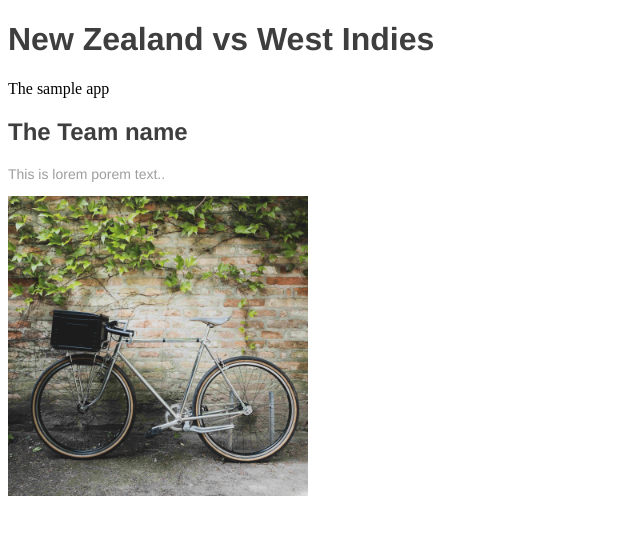
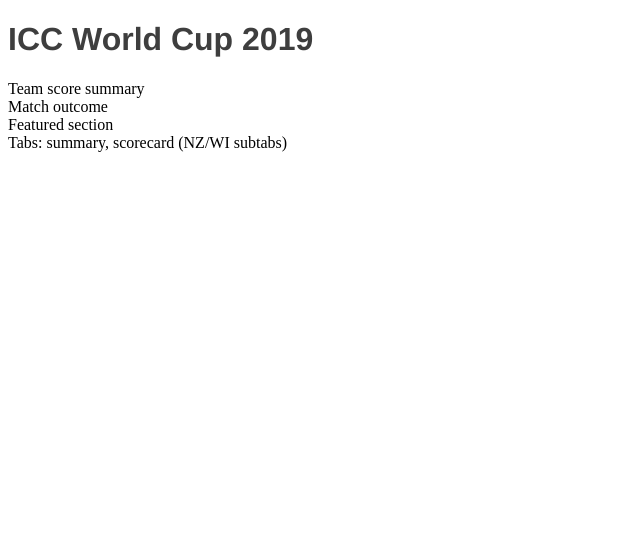
Before and after one commit to way2datta/scoreboard, a React app in the folder react-simple/: page / in a window 1280 px wide. Shown: the whole page, without its empty margins (0-640 px from the left). Built offline with nearby package versions, Linux system fonts and the light colour scheme.

Commit message:
Added placeholders

```diff
--- a/react-simple/package.json
+++ b/react-simple/package.json
@@ -45,6 +45,7 @@
     "jest": "^24.8.0",
     "mini-css-extract-plugin": "^0.7.0",
     "node-sass": "^4.12.0",
+    "open": "^6.3.0",
     "optimize-css-assets-webpack-plugin": "^5.0.1",
     "sass-loader": "^7.1.0",
     "style-loader": "^0.23.1",
--- /dev/null
+++ b/react-simple/src/components/Leaderboard.js
@@ -0,0 +1,13 @@
+import React from "react";
+const Leaderboard = () => {
+  return (
+    <>
+     <h1>ICC World Cup 2019</h1>
+     <div>Team score summary</div>
+     <div>Match outcome</div>
+     <div>Featured section</div>
+     <div>Tabs: summary, scorecard (NZ/WI subtabs)</div>
+    </>
+  );
+};
+export default Leaderboard;
--- a/react-simple/src/components/Message.js
+++ /dev/null
@@ -1,11 +0,0 @@
-import React from 'react'
-const Message = () => {
-  return (
-    <div className="content">
-      <h1>The Team name</h1>
-      <p className="description">This is lorem porem text..</p>
-      <div className="featured-image"></div>
-    </div>
-  )
-}
-export default Message
--- a/react-simple/src/index.html
+++ b/react-simple/src/index.html
@@ -1,16 +1,10 @@
 <!DOCTYPE html>
 <html lang="en">
-
   <head>
     <title>Cricket World Cup</title>
   </head>
 
   <body>
-    <h1>New Zealand vs West Indies</h1>
-    <section>
-        The sample app
     <div id="react-container"></div>
-    </section>
   </body>
-
 </html>
--- a/react-simple/src/index.js
+++ b/react-simple/src/index.js
@@ -1,10 +1,10 @@
 import React from 'react'
 import ReactDOM from 'react-dom'
-import Message from './components/Message'
+import Leaderboard from './components/Leaderboard'
 import './styles/App.scss'
 
 ReactDOM.render(
-  <Message />,
+  <Leaderboard />,
   document.getElementById('react-container') // eslint-disable-line no-undef
 )
 // Needed for Hot Module Replacement
```
Also changed, not shown: react-simple/src/server/server-dev.js (+10 -4 lines), 2 other files. Lines whose indentation alone changed are shown as unchanged.
